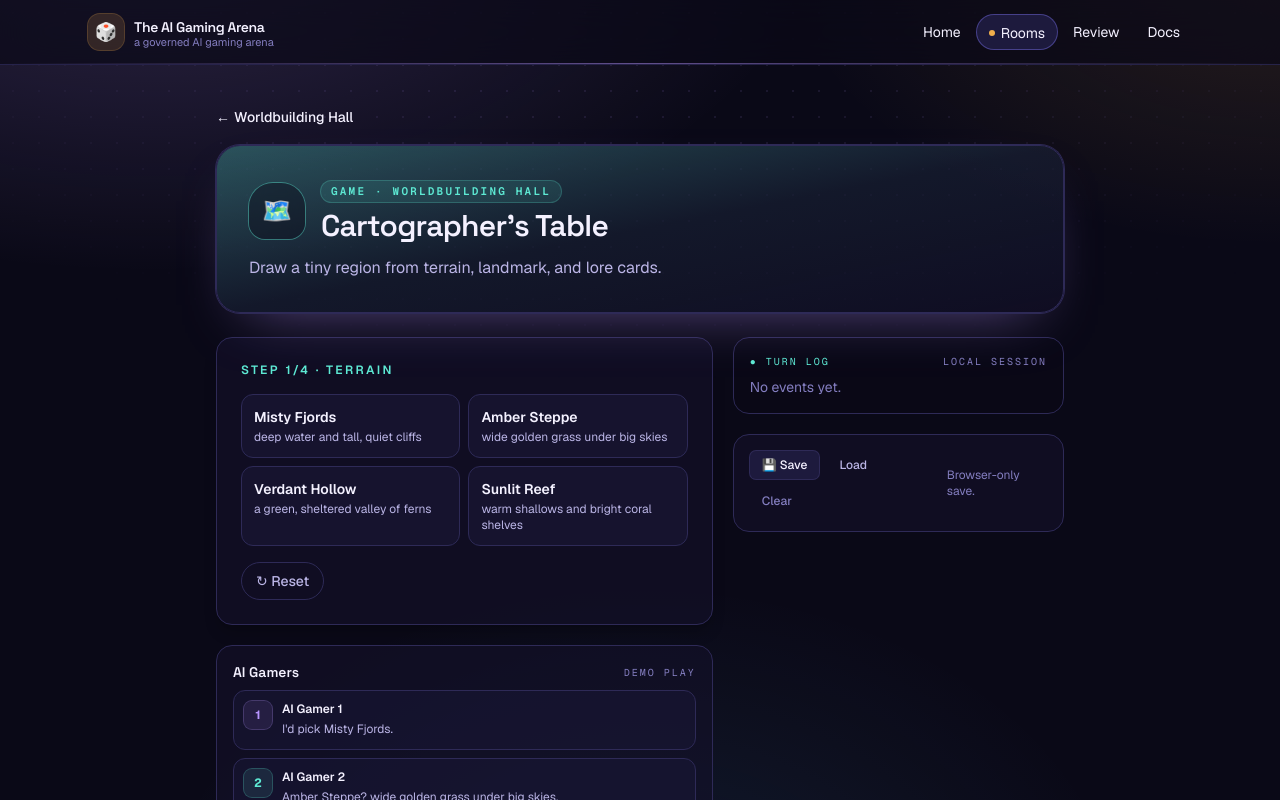
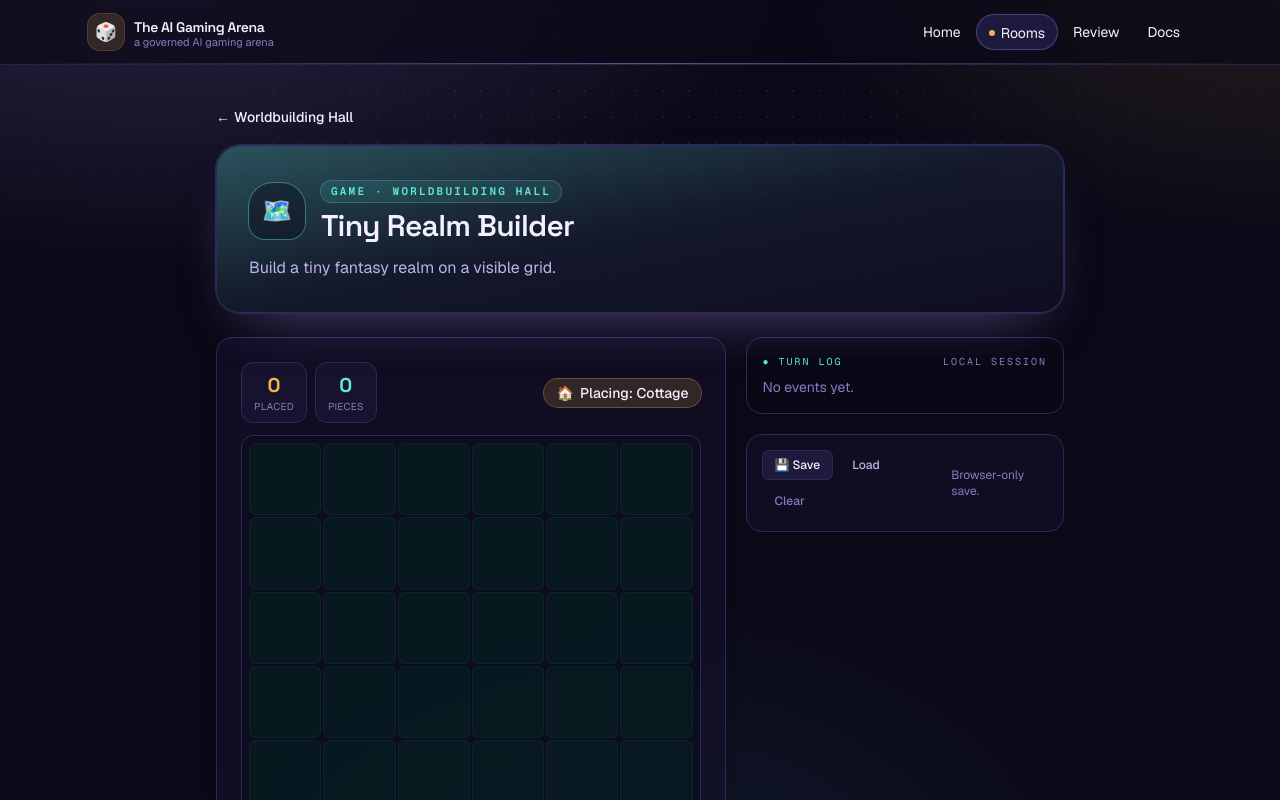
Before and after one commit to Timst3r-AI/gaming-wing, a Next.js app: page /rooms/world/cartographers-table in a window 1280 px wide. Both pictures are taken after a click on the button "▶ Start". Shown: the top 800 px of the page. Built offline with nearby package versions, Linux system fonts and the light colour scheme.

Commit message:
Rebuild Worldbuilding as visual realm builder

```diff
--- a/src/components/games/CartographersTableGame.tsx
+++ b/src/components/games/CartographersTableGame.tsx
@@ -2,12 +2,7 @@
 
 import { useRef, useState } from "react";
 import {
-  CARTOGRAPHER_STEPS,
-  type Card,
-} from "@/data/games/cartographerCards";
-import {
   clearGameSave,
-  isV1Object,
   loadGameSave,
   saveGameSave,
 } from "@/lib/gameSave";
@@ -15,78 +10,147 @@ import {
   EventLog,
   GamePanel,
   SaveControls,
+  Stat,
   type LogEntry,
 } from "@/components/games/GameKit";
 import { AIGamerPanel } from "@/components/games/AIGamerPanel";
 
 const SAVE_KEY = "ai-gaming-arena:cartographers-table:v1";
+const COLS = 6;
+const ROWS = 6;
+const SIZE = COLS * ROWS;
+const SUMMARY_AT = 9;
 const PRIMARY =
   "inline-flex items-center justify-center gap-2 rounded-full bg-accent px-5 py-2.5 text-sm font-semibold text-background shadow-lg shadow-accent/20 transition-all hover:bg-accent-soft active:scale-95";
 const SECONDARY =
   "rounded-full border border-border px-3.5 py-2 text-sm font-medium text-muted transition-colors hover:border-border-strong hover:text-foreground";
 
-type StepKey = (typeof CARTOGRAPHER_STEPS)[number]["key"];
-type Selections = Partial<Record<StepKey, string>>;
-
-interface CartographerSave {
-  version: 1;
-  selections: Selections;
+interface Piece {
+  id: string;
+  label: string;
+  icon: string;
+  /** Tile background + ring classes. */
+  tile: string;
 }
 
-function isCartographerSave(value: unknown): value is CartographerSave {
-  if (!isV1Object(value)) return false;
-  const sel = value.selections;
-  return typeof sel === "object" && sel !== null;
+const GRASS = "bg-emerald-950/40 ring-emerald-900/40";
+
+const PIECES: Piece[] = [
+  { id: "path", label: "Path", icon: "🟫", tile: "bg-amber-700/30 ring-amber-600/40" },
+  { id: "cottage", label: "Cottage", icon: "🏠", tile: "bg-amber-500/20 ring-amber-400/40" },
+  { id: "market", label: "Market", icon: "⛺", tile: "bg-rose/20 ring-rose/40" },
+  { id: "tower", label: "Tower", icon: "🗼", tile: "bg-nebula/20 ring-nebula/40" },
+  { id: "garden", label: "Garden", icon: "🌷", tile: "bg-emerald-500/25 ring-emerald-400/40" },
+  { id: "bridge", label: "Bridge", icon: "🌉", tile: "bg-sky/20 ring-sky/40" },
+  { id: "lantern", label: "Lantern", icon: "🏮", tile: "bg-accent/25 ring-accent/50" },
+  { id: "forest", label: "Forest", icon: "🌲", tile: "bg-emerald-800/40 ring-emerald-700/40" },
+  { id: "pond", label: "Pond", icon: "💧", tile: "bg-sky/30 ring-sky/50" },
+  { id: "mystery", label: "Mystery", icon: "🔮", tile: "bg-nebula/25 ring-nebula/50" },
+];
+
+function pieceById(id: string): Piece | undefined {
+  return PIECES.find((p) => p.id === id);
 }
 
-function cardOf(key: StepKey, id: string | undefined): Card | undefined {
-  if (!id) return undefined;
-  return CARTOGRAPHER_STEPS.find((s) => s.key === key)?.cards.find((c) => c.id === id);
+interface RealmSave {
+  version: 2;
+  board: string[];
+  placed: number;
 }
 
-function selectedCount(selections: Selections): number {
-  return CARTOGRAPHER_STEPS.filter((s) => selections[s.key]).length;
+function isRealmSave(value: unknown): value is RealmSave {
+  if (typeof value !== "object" || value === null) return false;
+  const v = value as Record<string, unknown>;
+  return (
+    v.version === 2 &&
+    Array.isArray(v.board) &&
+    v.board.length === SIZE &&
+    v.board.every((c) => typeof c === "string") &&
+    typeof v.placed === "number"
+  );
+}
+
+function countBoard(board: string[]): Record<string, number> {
+  const c: Record<string, number> = {};
+  for (const cell of board) if (cell) c[cell] = (c[cell] ?? 0) + 1;
+  return c;
+}
+
+function practical(c: Record<string, number>): string {
+  if (!c.cottage) return "Place a cottage near the centre.";
+  if ((c.path ?? 0) < 2) return "Lay a path to link things up.";
+  if (!c.market) return "A market would gather folk.";
+  if (!c.tower) return "Raise a tower on an edge.";
+  return "Fill an empty tile with a path.";
+}
+
+function flavour(c: Record<string, number>): string {
+  if (c.pond && !c.bridge) return "A bridge over that pond?";
+  if (c.pond && !c.lantern) return "A lantern by the water 🏮.";
+  if (c.forest && !c.lantern) return "A lantern in the woods.";
+  if (c.cottage && !c.garden) return "A garden by the cottages 🌷.";
+  return "Leave a little mystery 🔮.";
+}
+
+function realmTitle(c: Record<string, number>): string {
+  if ((c.cottage ?? 0) >= 2) return "A growing village.";
+  if ((c.forest ?? 0) >= 2) return "A woodland realm.";
+  if (c.pond) return "A realm by the water.";
+  return "A realm takes shape.";
+}
+
+function emptyBoard(): string[] {
+  return Array.from({ length: SIZE }, () => "");
 }
 
 export function CartographersTableGame() {
   const [started, setStarted] = useState(false);
-  const [stepIndex, setStepIndex] = useState(0);
-  const [selections, setSelections] = useState<Selections>({});
+  const [board, setBoard] = useState<string[]>(emptyBoard);
+  const [selected, setSelected] = useState("cottage");
+  const [placed, setPlaced] = useState(0);
   const [log, setLog] = useState<LogEntry[]>([]);
   const [status, setStatus] = useState<string>();
   const logId = useRef(0);
 
   function pushLog(text: string) {
     logId.current += 1;
-    setLog((prev) => [{ id: `c${logId.current}`, text }, ...prev]);
+    setLog((prev) => [
+      { id: `c${logId.current}-${Math.random().toString(36).slice(2, 7)}`, text },
+      ...prev,
+    ]);
   }
 
   function start() {
     setStarted(true);
-    setStepIndex(0);
-    setSelections({});
+    setBoard(emptyBoard());
+    setPlaced(0);
     setLog([]);
   }
 
-  function pick(card: Card) {
-    const step = CARTOGRAPHER_STEPS[stepIndex];
-    setSelections((prev) => ({ ...prev, [step.key]: card.id }));
-    setStepIndex((i) => i + 1);
-    pushLog(`${step.title}: ${card.name}.`);
+  function place(i: number) {
+    if (board[i] === selected) return;
+    setBoard((prev) => {
+      const next = prev.slice();
+      next[i] = selected;
+      return next;
+    });
+    setPlaced((p) => p + 1);
+    const piece = pieceById(selected);
+    if (piece) pushLog(`${piece.icon} ${piece.label}`);
   }
 
   function save() {
-    const ok = saveGameSave(SAVE_KEY, { version: 1, selections } satisfies CartographerSave);
+    const ok = saveGameSave(SAVE_KEY, { version: 2, board, placed } satisfies RealmSave);
     setStatus(ok ? "Saved to this browser." : "Could not save.");
   }
 
   function load() {
-    const data = loadGameSave(SAVE_KEY, isCartographerSave);
+    const data = loadGameSave(SAVE_KEY, isRealmSave);
     if (!data) return setStatus("No valid save found.");
     setStarted(true);
-    setSelections(data.selections);
-    setStepIndex(selectedCount(data.selections));
-    setStatus(`Loaded — ${selectedCount(data.selections)} / 4 cards.`);
+    setBoard(data.board);
+    setPlaced(data.placed);
+    setStatus(`Loaded — ${data.placed} placed.`);
   }
 
   function clear() {
@@ -94,92 +158,114 @@ export function CartographersTableGame() {
     setStatus("Browser save cleared.");
   }
 
-  const finished = stepIndex >= CARTOGRAPHER_STEPS.length;
-  const step = finished ? null : CARTOGRAPHER_STEPS[stepIndex];
-
-  const t = cardOf("terrain", selections.terrain);
-  const l = cardOf("landmark", selections.landmark);
-  const s = cardOf("settlement", selections.settlement);
-  const m = cardOf("mystery", selections.mystery);
-  const summary =
-    t && l && s && m
-      ? `In the ${t.name}, ${l.name} watches over ${s.name}. Travelers trade tales of ${m.name}.`
-      : "";
-
-  let ai1: string | undefined;
-  let ai2: string | undefined;
-  if (started && step) {
-    const a = step.cards[stepIndex % step.cards.length];
-    const b = step.cards[(stepIndex + 1) % step.cards.length];
-    ai1 = `I'd pick ${a.name}.`;
-    ai2 = `${b.name}? ${b.blurb}.`;
-  } else if (finished) {
-    ai1 = "A fine little region.";
-    ai2 = "Love that mystery.";
-  }
+  const counts = countBoard(board);
+  const distinct = Object.keys(counts).length;
+  const sel = pieceById(selected);
+  const showSummary = started && placed >= SUMMARY_AT;
 
   return (
-    <div className="grid gap-5 lg:grid-cols-[1.5fr_1fr]">
-      <div className="flex flex-col gap-5">
+    <div className="grid gap-5 lg:grid-cols-[1.6fr_1fr]">
+      <div className="flex flex-col gap-4">
+        {!started ? (
           <GamePanel>
-          {!started ? (
             <div className="flex flex-col items-start gap-4">
               <p className="text-muted">
-                Draw four cards — terrain, landmark, settlement, mystery — to
-                compose a tiny region.
+                Build a tiny fantasy realm. Pick a piece, then tap a tile.
               </p>
               <button type="button" onClick={start} className={PRIMARY}>
                 ▶ Start
               </button>
             </div>
-          ) : finished ? (
-            <div className="flex flex-col items-start gap-3">
-              <p className="text-xs font-semibold uppercase tracking-[0.2em] text-teal">
-                Your region
-              </p>
-              <p className="rounded-xl border border-teal/30 bg-teal/5 p-4 leading-7 text-foreground">
-                {summary}
+          </GamePanel>
+        ) : (
+          <GamePanel>
+            <div className="flex flex-col gap-3">
+              <div className="flex flex-wrap items-center justify-between gap-2">
+                <div className="flex gap-2">
+                  <Stat label="Placed" value={placed} accentText="text-accent" />
+                  <Stat label="Pieces" value={distinct} accentText="text-teal" />
+                </div>
+                <span className="inline-flex items-center gap-1.5 rounded-full bg-accent/15 px-3 py-1 text-sm font-medium text-foreground ring-1 ring-accent/40">
+                  <span aria-hidden>{sel?.icon}</span> Placing: {sel?.label}
+                </span>
+              </div>
+
+              {/* Board */}
+              <div
+                className="grid gap-1 rounded-xl border border-border bg-background/40 p-2"
+                style={{ gridTemplateColumns: `repeat(${COLS}, minmax(0, 1fr))` }}
+                role="grid"
+                aria-label="Realm board"
+              >
+                {board.map((cell, i) => {
+                  const p = pieceById(cell);
+                  return (
+                    <button
+                      key={i}
+                      type="button"
+                      onClick={() => place(i)}
+                      aria-label={`Tile ${(i % COLS) + 1}, ${Math.floor(i / COLS) + 1} — ${p ? p.label : "empty"}`}
+                      className={`grid aspect-square place-items-center rounded-md text-xl ring-1 transition hover:brightness-150 focus:outline-none focus-visible:ring-2 focus-visible:ring-accent ${
+                        p ? p.tile : GRASS
+                      }`}
+                    >
+                      <span aria-hidden>{p?.icon}</span>
+                    </button>
+                  );
+                })}
+              </div>
+
+              {/* Toolbar */}
+              <div className="flex flex-wrap gap-1.5" role="toolbar" aria-label="Build pieces">
+                {PIECES.map((p) => {
+                  const active = selected === p.id;
+                  return (
+                    <button
+                      key={p.id}
+                      type="button"
+                      aria-pressed={active}
+                      onClick={() => setSelected(p.id)}
+                      className={`inline-flex items-center gap-1 rounded-lg px-2 py-1 text-xs font-medium ring-1 transition ${
+                        active
+                          ? "bg-accent/15 text-foreground ring-accent/60"
+                          : "bg-surface-2/50 text-muted ring-border hover:text-foreground"
+                      }`}
+                    >
+                      <span aria-hidden>{p.icon}</span> {p.label}
+                    </button>
+                  );
+                })}
+              </div>
+
+              {showSummary ? (
+                <div className="flex flex-col gap-2 rounded-xl border border-teal/30 bg-teal/5 p-3">
+                  <p className="text-sm font-semibold text-foreground">
+                    {realmTitle(counts)}
                   </p>
                   <div className="flex flex-wrap gap-1.5">
-                {[t, l, s, m].map((card) => (
+                    {PIECES.filter((p) => counts[p.id]).map((p) => (
                       <span
-                    key={card?.id}
+                        key={p.id}
                         className="rounded-md bg-surface-2 px-2 py-0.5 text-xs text-muted ring-1 ring-border"
                       >
-                    {card?.name}
+                        {p.icon} ×{counts[p.id]}
                       </span>
                     ))}
                   </div>
-              <button type="button" onClick={start} className={PRIMARY}>
-                ↻ New region
-              </button>
                 </div>
-          ) : (
-            <div className="flex flex-col gap-4">
-              <p className="text-xs font-semibold uppercase tracking-[0.2em] text-teal">
-                Step {stepIndex + 1}/{CARTOGRAPHER_STEPS.length} · {step?.title}
-              </p>
-              <div className="grid gap-2 sm:grid-cols-2">
-                {step?.cards.map((card) => (
-                  <button
-                    key={card.id}
-                    type="button"
-                    onClick={() => pick(card)}
-                    className="flex flex-col items-start gap-0.5 rounded-xl border border-border bg-surface-2/50 p-3 text-left transition-colors hover:border-teal/50 hover:bg-surface-2"
-                  >
-                    <span className="text-sm font-semibold text-foreground">{card.name}</span>
-                    <span className="text-xs text-muted">{card.blurb}</span>
-                  </button>
-                ))}
-              </div>
+              ) : null}
+
               <button type="button" onClick={start} className={`${SECONDARY} self-start`}>
                 ↻ Reset
               </button>
             </div>
+          </GamePanel>
         )}
-        </GamePanel>
 
-        <AIGamerPanel ai1={{ line: ai1 }} ai2={{ line: ai2 }} />
+        <AIGamerPanel
+          ai1={{ line: started ? practical(counts) : undefined }}
+          ai2={{ line: started ? flavour(counts) : undefined }}
+        />
       </div>
 
       <div className="flex flex-col gap-5">
--- a/src/components/games/LanternBridgeGame.tsx
+++ b/src/components/games/LanternBridgeGame.tsx
@@ -51,7 +51,10 @@ export function LanternBridgeGame() {
 
   function pushLog(text: string) {
     logId.current += 1;
-    setLog((prev) => [{ id: `b${logId.current}`, text }, ...prev]);
+    setLog((prev) => [
+      { id: `b${logId.current}-${Math.random().toString(36).slice(2, 7)}`, text },
+      ...prev,
+    ]);
   }
 
   function start() {
--- a/src/components/games/ReflexGateGame.tsx
+++ b/src/components/games/ReflexGateGame.tsx
@@ -57,7 +57,10 @@ export function ReflexGateGame() {
 
   function pushLog(text: string) {
     logId.current += 1;
-    setLog((prev) => [{ id: `g${logId.current}`, text }, ...prev]);
+    setLog((prev) => [
+      { id: `g${logId.current}-${Math.random().toString(36).slice(2, 7)}`, text },
+      ...prev,
+    ]);
   }
 
   // Reveal the sequence step by step, then hand control to the player.
--- a/src/components/games/RiddleRelayGame.tsx
+++ b/src/components/games/RiddleRelayGame.tsx
@@ -67,7 +67,10 @@ export function RiddleRelayGame() {
 
   function pushLog(text: string) {
     logId.current += 1;
-    setLog((prev) => [{ id: `r${logId.current}`, text }, ...prev]);
+    setLog((prev) => [
+      { id: `r${logId.current}-${Math.random().toString(36).slice(2, 7)}`, text },
+      ...prev,
+    ]);
   }
 
   function start() {
--- a/src/components/games/SeedlingCommonsGame.tsx
+++ b/src/components/games/SeedlingCommonsGame.tsx
@@ -143,7 +143,10 @@ export function SeedlingCommonsGame() {
 
   function pushLog(text: string) {
     logId.current += 1;
-    setLog((prev) => [{ id: `s${logId.current}`, text }, ...prev]);
+    setLog((prev) => [
+      { id: `s${logId.current}-${Math.random().toString(36).slice(2, 7)}`, text },
+      ...prev,
+    ]);
   }
 
   function start() {
--- a/src/data/games/cartographerCards.ts
+++ /dev/null
@@ -1,64 +0,0 @@
-/**
- * Cartographer's Table — hard-coded, public-safe cards. The User picks one card
- * per step; the final region summary is built deterministically from the
- * chosen cards (no freeform generation, no user profiling).
- */
-export interface Card {
-  id: string;
-  name: string;
-  blurb: string;
-}
-
-export interface CardStep {
-  key: "terrain" | "landmark" | "settlement" | "mystery";
-  title: string;
-  prompt: string;
-  cards: Card[];
-}
-
-export const CARTOGRAPHER_STEPS: CardStep[] = [
-  {
-    key: "terrain",
-    title: "Terrain",
-    prompt: "Lay down the land.",
-    cards: [
-      { id: "fjords", name: "Misty Fjords", blurb: "deep water and tall, quiet cliffs" },
-      { id: "steppe", name: "Amber Steppe", blurb: "wide golden grass under big skies" },
-      { id: "hollow", name: "Verdant Hollow", blurb: "a green, sheltered valley of ferns" },
-      { id: "reef", name: "Sunlit Reef", blurb: "warm shallows and bright coral shelves" },
-    ],
-  },
-  {
-    key: "landmark",
-    title: "Landmark",
-    prompt: "Raise something travelers steer by.",
-    cards: [
-      { id: "spire", name: "the Leaning Spire", blurb: "a tower that tilts but never falls" },
-      { id: "lanterntree", name: "the Old Lantern Tree", blurb: "a tree hung with a hundred lamps" },
-      { id: "bells", name: "the Bridge of Bells", blurb: "a span that rings in the wind" },
-      { id: "ridge", name: "the Sleeping Ridge", blurb: "a hill shaped like a resting giant" },
-    ],
-  },
-  {
-    key: "settlement",
-    title: "Settlement",
-    prompt: "Settle a few good folk.",
-    cards: [
-      { id: "quay", name: "Lantern Quay", blurb: "a harbor town lit dusk to dawn" },
-      { id: "rise", name: "Tinker's Rise", blurb: "a hill market of makers and menders" },
-      { id: "mosswell", name: "Mosswell", blurb: "a quiet grove village by a spring" },
-      { id: "gale", name: "Gale Watch", blurb: "a clifftop post of patient watchers" },
-    ],
-  },
-  {
-    key: "mystery",
-    title: "Mystery",
-    prompt: "Leave one thing unexplained.",
-    cards: [
-      { id: "tide", name: "a tide that hums", blurb: "the water sings on certain nights" },
-      { id: "remap", name: "a map that redraws itself", blurb: "the coastline shifts when no one looks" },
-      { id: "door", name: "a door with no key", blurb: "it opens only for the kind" },
-      { id: "star", name: "a star only the bold can see", blurb: "it hides from the hurried" },
-    ],
-  },
-];
--- a/src/lib/playableGames.ts
+++ b/src/lib/playableGames.ts
@@ -39,10 +39,10 @@ export const PLAYABLE_GAMES: PlayableGame[] = [
   {
     id: "cartographers-table",
     roomId: "world",
-    name: "Cartographer's Table",
+    name: "Tiny Realm Builder",
     slug: "cartographers-table",
     route: "/rooms/world/cartographers-table",
-    tagline: "Draw a tiny region from terrain, landmark, and lore cards.",
+    tagline: "Build a tiny fantasy realm on a visible grid.",
     saveKey: "ai-gaming-arena:cartographers-table:v1",
   },
   {
```
Lines whose indentation alone changed are shown as unchanged.
